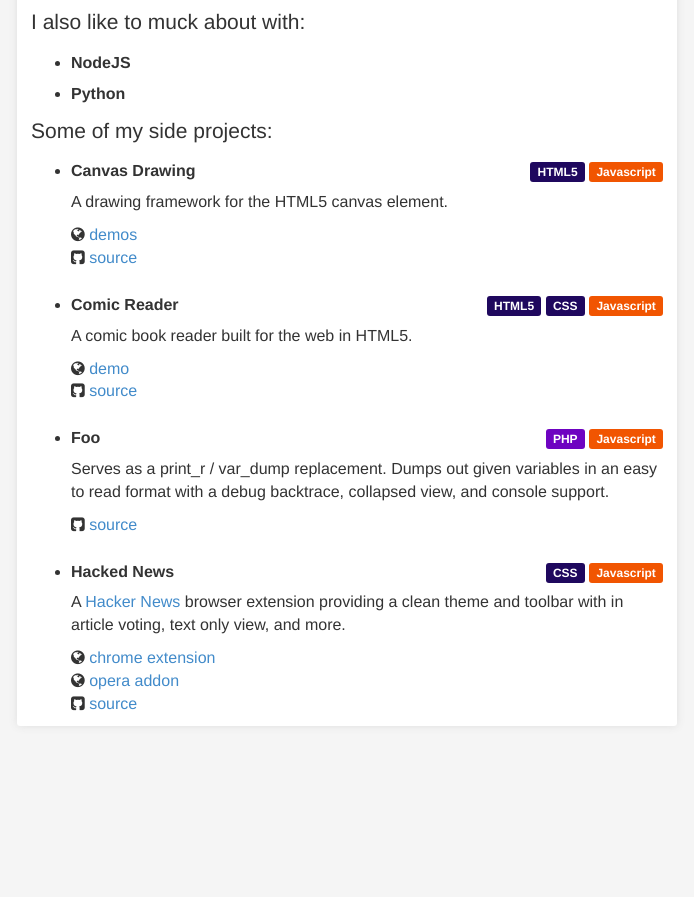
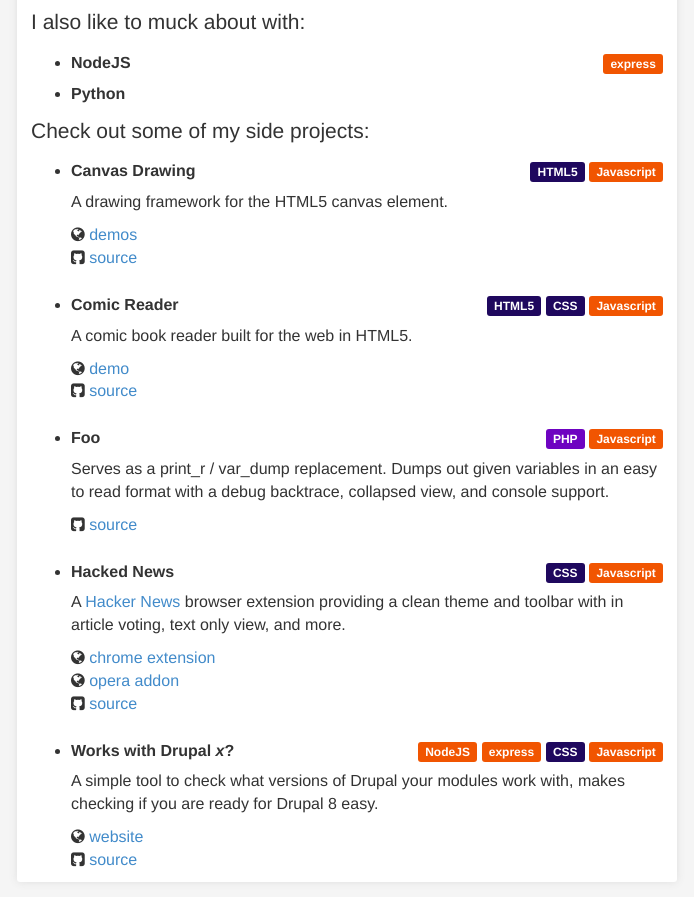
Before and after one commit to balaclark/balaclark.com, a plain HTML site: page index.html in a window 1280 px wide. Shown: the part 458-1355 px from the top of the page, without its empty margins (293-987 px from the left). Before the commit the page ends 1199 px from the top, so only its background shows below. Drawn offline with Linux system fonts and the light colour scheme.

Commit message:
adding workswithdrupal to side project list

```diff
--- a/index.html
+++ b/index.html
@@ -89,7 +89,12 @@
         <p class="lead">I also like to muck about with:</p>
 
         <ul class="tech">
-          <li><strong>NodeJS</strong></li>
+          <li>
+            <strong>NodeJS</strong>
+            <div class="tags">
+              <span class="label js">express</span>
+            </div>
+          </li>
           <li><strong>Python</strong></li>
           <!-- <li><strong>C++</strong></li> -->
         </ul>
@@ -97,7 +102,7 @@
       </section>
       <section class="projects">
 
-        <p class="lead">Some of my side projects:</p>
+        <p class="lead">Check out some of my side projects:</p>
 
         <ul class="tech">
           <!--
@@ -254,6 +259,33 @@
               </li>
             </ul>
           </li>
+          <li>
+
+            <strong>Works with Drupal <i>x</i>?</strong>
+
+            <div class="tags">
+              <span class="label js">NodeJS</span>
+              <span class="label js">express</span>
+              <span class="label css">CSS</span>
+              <span class="label js">Javascript</span>
+            </div>
+
+            <p>
+              A simple tool to check what versions of Drupal your modules work
+              with, makes checking if you are ready for Drupal 8 easy.
+            </p>
+
+            <ul class="list-unstyled links">
+              <li>
+                <span class="icon-globe"></span>
+                <a href="http://drupal.balaclark.com/">website</a>
+              </li>
+              <li>
+                <span class="icon-github-sign"></span>
+                <a href="https://github.com/balaclark/workswithdrupal">source</a>
+              </li>
+            </ul>
+          </li>
 
         </ul>
 
```
